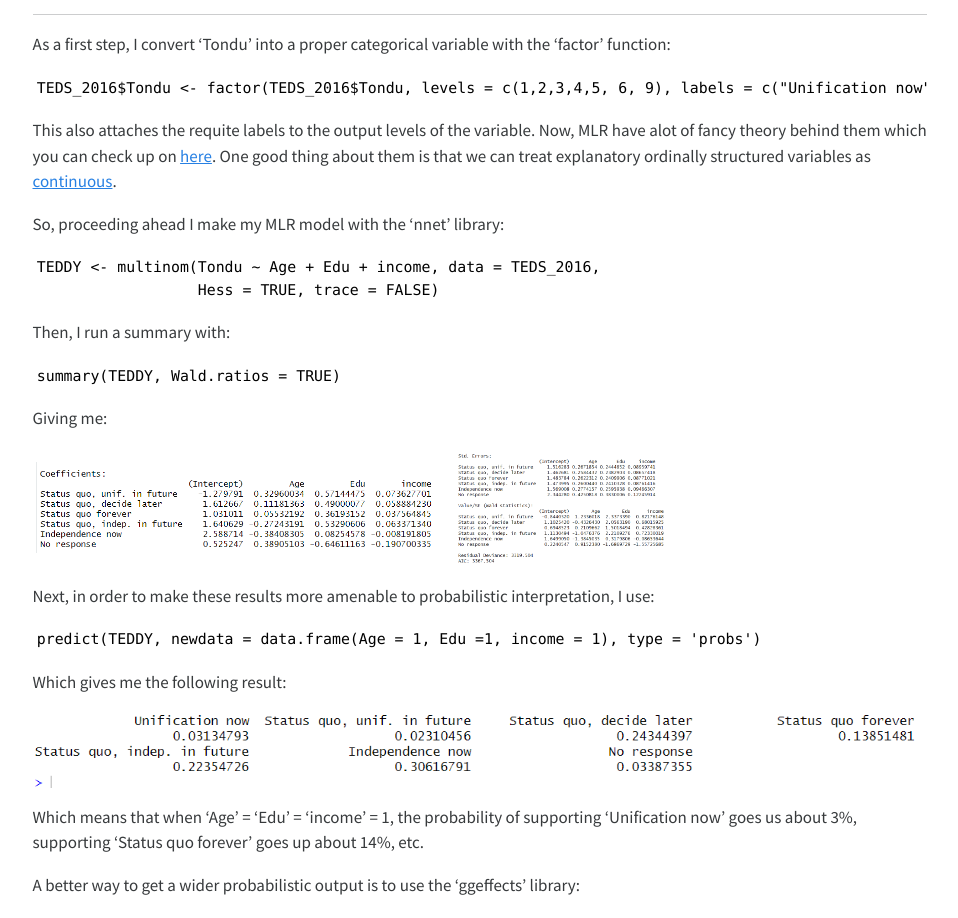
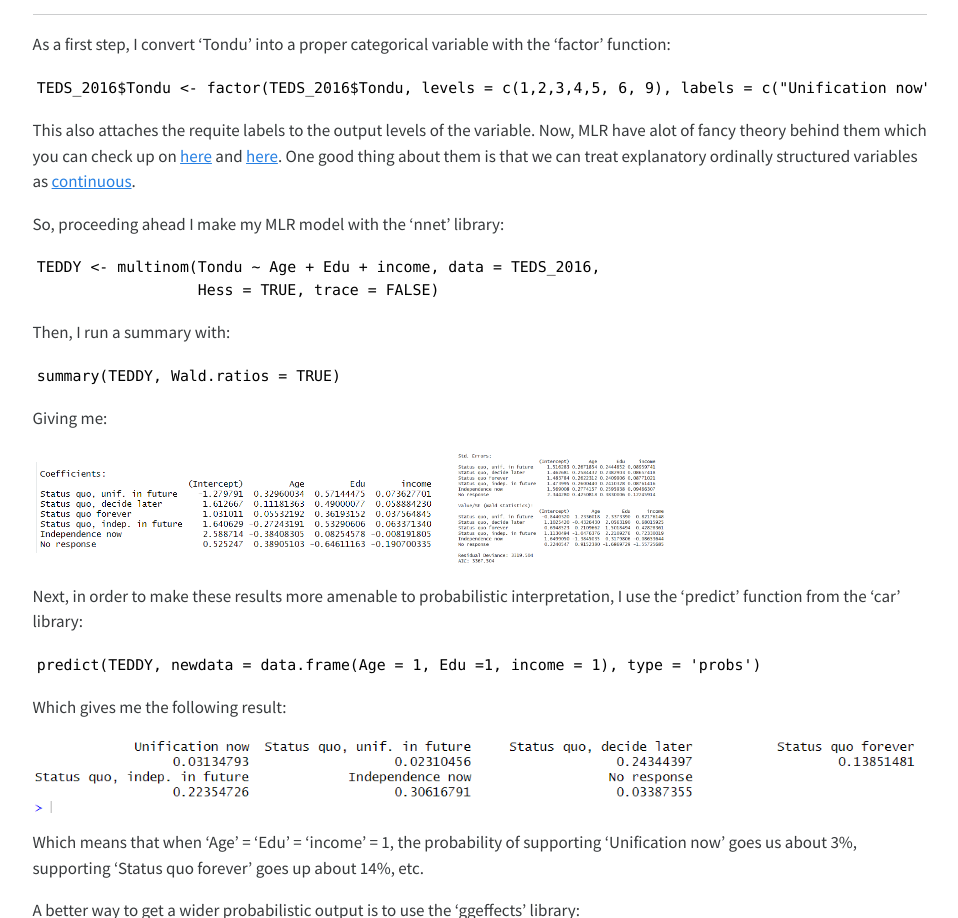
Before and after one commit to Santhoshi171001/santoshi.rishitha.github.io, a plain HTML site: page assignment3.html in a window 1280 px wide. Shown: the part 2530-3448 px from the top of the page, without its empty margins (40-998 px from the left). Drawn offline with Linux system fonts and the light colour scheme.

Commit message:
Add files via upload

```diff
--- a/assignment3.html
+++ b/assignment3.html
@@ -258,7 +258,7 @@ iris_plot</code></pre>
 <hr>
 <p>As a first step, I convert ‘Tondu’ into a proper categorical variable with the ‘factor’ function:</p>
 <pre><code>TEDS_2016$Tondu &lt;- factor(TEDS_2016$Tondu, levels = c(1,2,3,4,5, 6, 9), labels = c("Unification now", "Status quo, unif. in future", "Status quo, decide later", "Status quo forever", "Status quo, indep. in future", "Independence now", "No response")) </code></pre>
-<p>This also attaches the requite labels to the output levels of the variable. Now, MLR have alot of fancy theory behind them which you can check up on <a href="https://teams.microsoft.com/l/message/48:notes/1707682581793?context=%7B%22contextType%22%3A%22chat%22%7D">here</a>. One good thing about them is that we can treat explanatory ordinally structured variables as <a href="https://teams.microsoft.com/l/message/48:notes/1707682593687?context=%7B%22contextType%22%3A%22chat%22%7D">continuous</a>.</p>
+<p>This also attaches the requite labels to the output levels of the variable. Now, MLR have alot of fancy theory behind them which you can check up on <a href="https://teams.microsoft.com/l/message/48:notes/1707682581793?context=%7B%22contextType%22%3A%22chat%22%7D">here</a> and <a href="https://teams.microsoft.com/l/message/48:notes/1707683319092?context=%7B%22contextType%22%3A%22chat%22%7D">here</a>. One good thing about them is that we can treat explanatory ordinally structured variables as <a href="https://teams.microsoft.com/l/message/48:notes/1707682593687?context=%7B%22contextType%22%3A%22chat%22%7D">continuous</a>.</p>
 <p>So, proceeding ahead I make my MLR model with the ‘nnet’ library:</p>
 <pre><code>TEDDY &lt;- multinom(Tondu ~ Age + Edu + income, data = TEDS_2016,
                   Hess = TRUE, trace = FALSE)</code></pre>
@@ -272,7 +272,7 @@ iris_plot</code></pre>
 </div>
 </div>
 </div>
-<p>Next, in order to make these results more amenable to probabilistic interpretation, I use:</p>
+<p>Next, in order to make these results more amenable to probabilistic interpretation, I use the ‘predict’ function from the ‘car’ library:</p>
 <pre><code>predict(TEDDY, newdata = data.frame(Age = 1, Edu =1, income = 1), type = 'probs')</code></pre>
 <p>Which gives me the following result:</p>
 <p><img src="images/reg9.png" class="img-fluid"></p>
```
